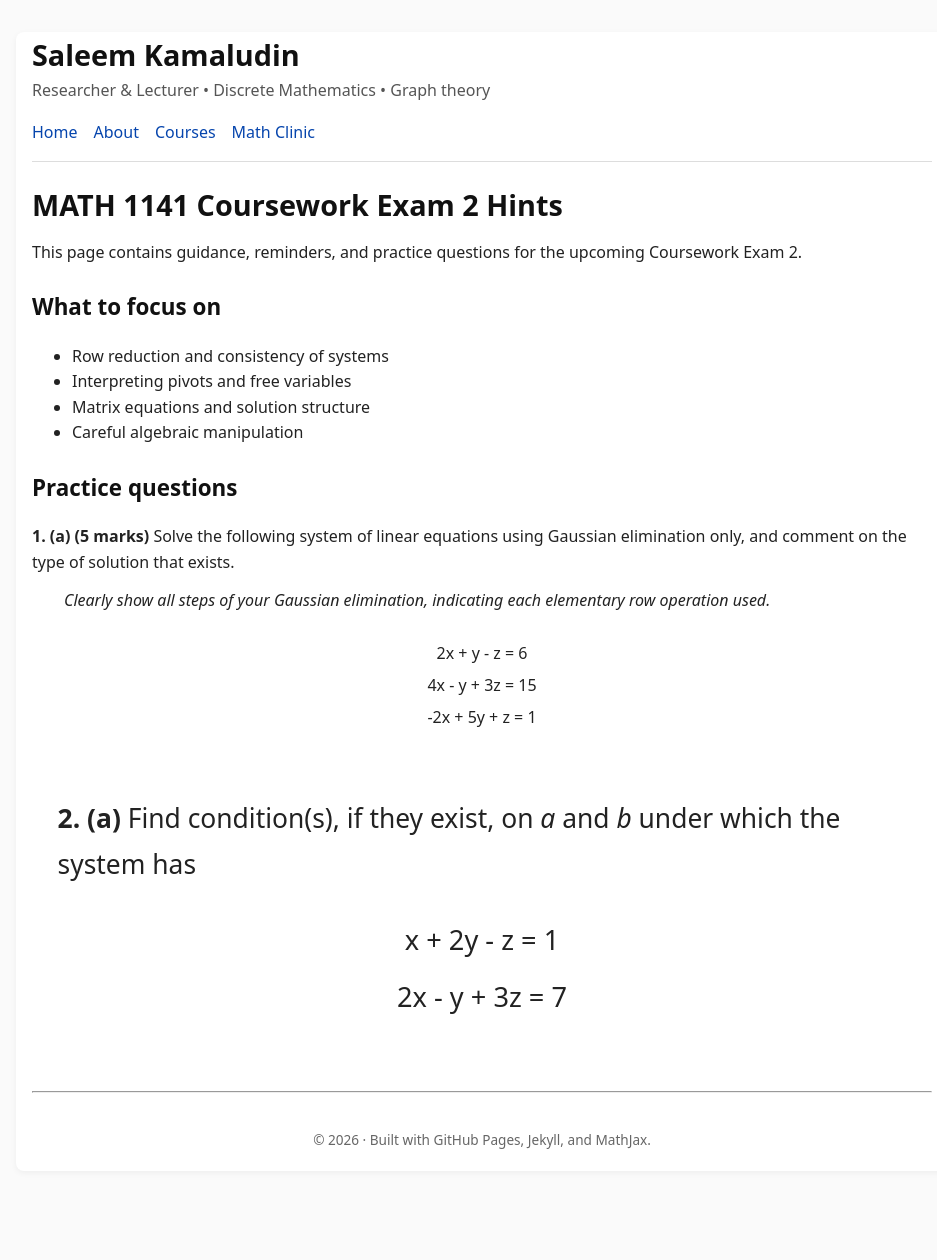
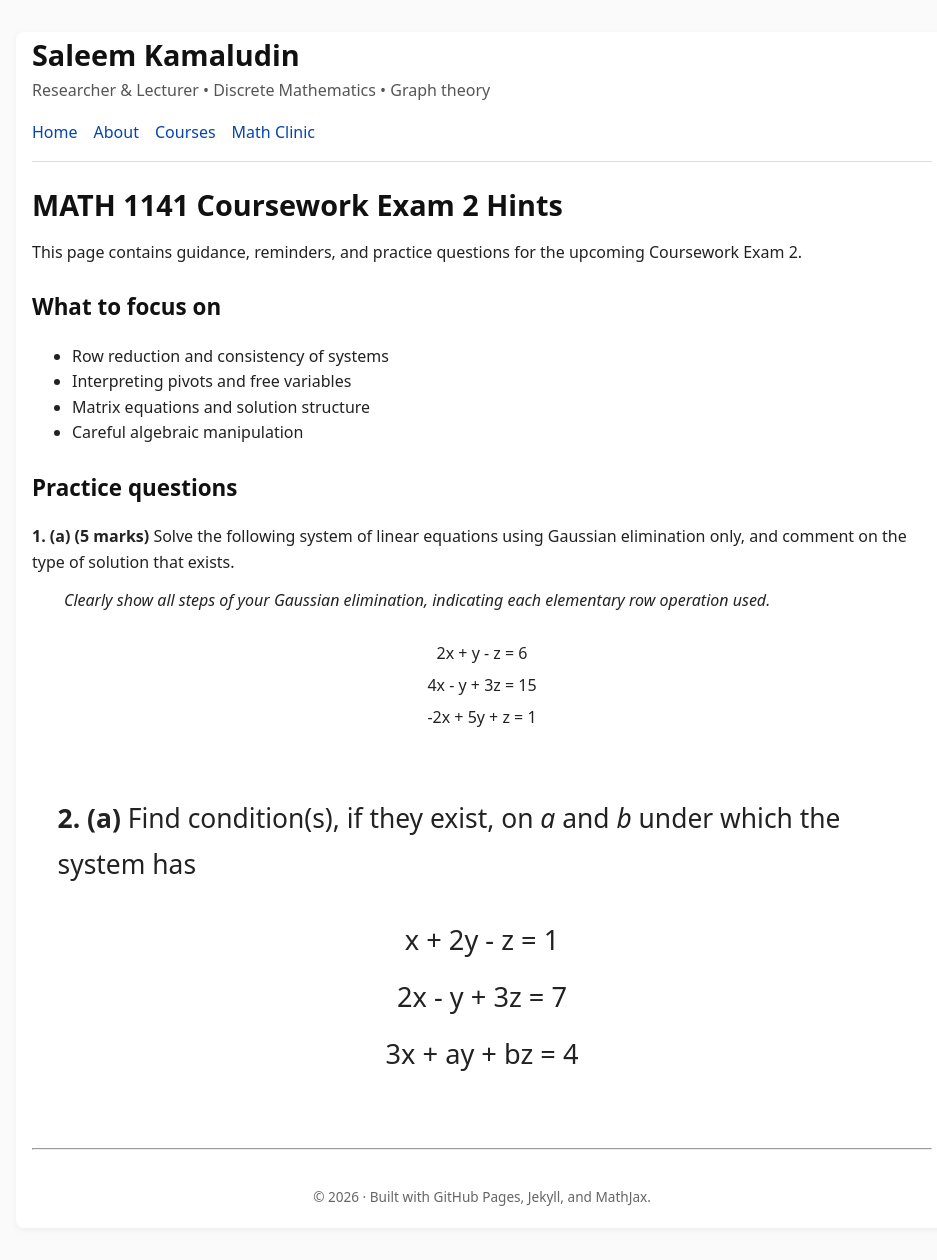
Before and after one commit to SaleemKamaludin/SaleemKamaludin.github.io, a Jekyll site: the page built from courses/math-1141-coursework-exam-2-hints.md, in a window 1280 px wide. Shown: the whole page, without its empty margins (158-1095 px from the left). Built offline with Jekyll 4.4.1, drawn with Linux system fonts in a browser that asks for light colours; before the commit the page ends 1203 px from its top, so only the background shows below that.

Commit message:
Add additional equation to exam hints

```diff
--- a/courses/math-1141-coursework-exam-2-hints.md
+++ b/courses/math-1141-coursework-exam-2-hints.md
@@ -56,3 +56,4 @@ This page contains guidance, reminders, and practice questions for the upcoming
     <div style="text-align: center; font-size: 1.7rem; line-height: 2.1; margin: 1.5rem 0 2rem 0;">
       <div>x + 2y - z = 1</div>
       <div>2x - y + 3z = 7</div>
+      <div>3x + ay + bz = 4</div>
```
